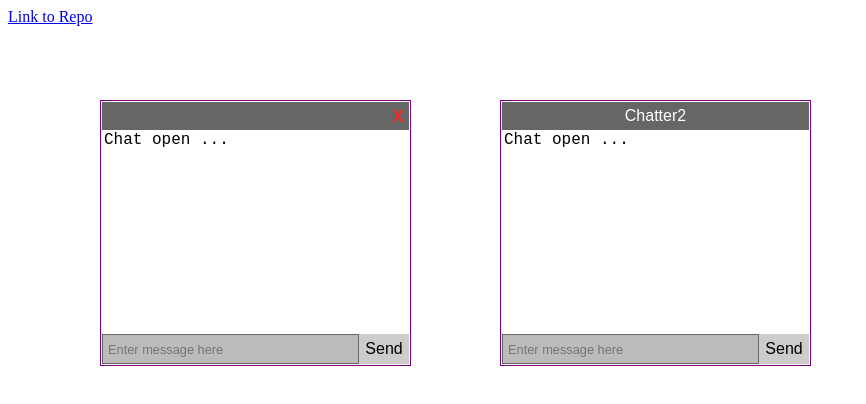
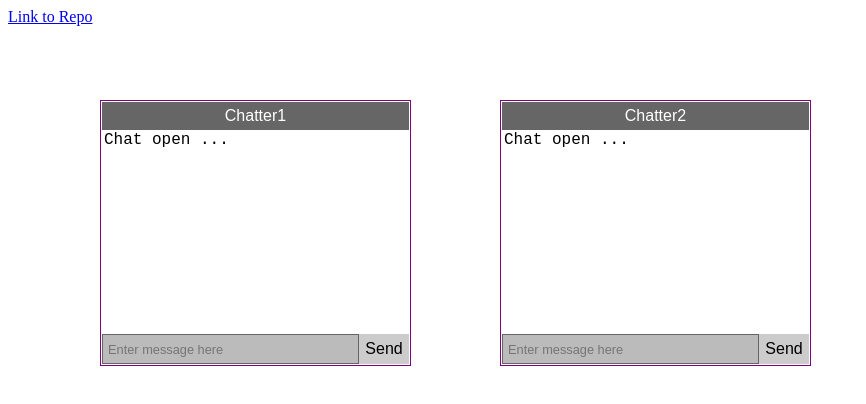
Before and after one commit to fcarelse/fxc-dialog-chat, a website: page index.html in a window 1280 px wide. Shown: the whole page, without its empty margins (0-866 px from the left). Drawn offline with Linux system fonts and the light colour scheme.

Commit message:
Added attribute handling for title

```diff
--- a/index.html
+++ b/index.html
@@ -10,8 +10,6 @@
 	<a href="https://github.com/fcarelse/fxc-dialog-chat" target="_blank">Link to Repo</a>
 	<fxc-dialog-chat id="Chat1" title="Chatter1"></fxc-dialog-chat>
 	<fxc-dialog-chat id="Chat2" title="Chatter2" blah="yolo"></fxc-dialog-chat>
-	<fxc-dialog-chat></fxc-dialog-chat>
-	<fxc-dialog-chat></fxc-dialog-chat>
 	<script src="lib/fxc-dialog-chat.js"></script>
 	<script>
 		const Chat1 = document.querySelector('#Chat1');
```
